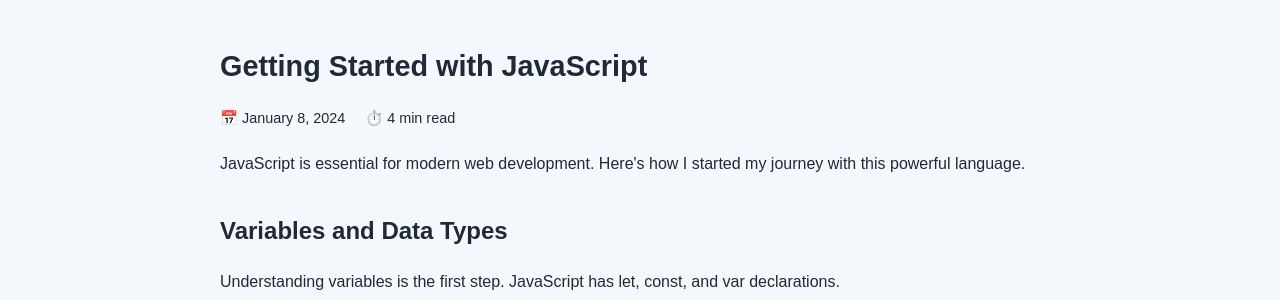
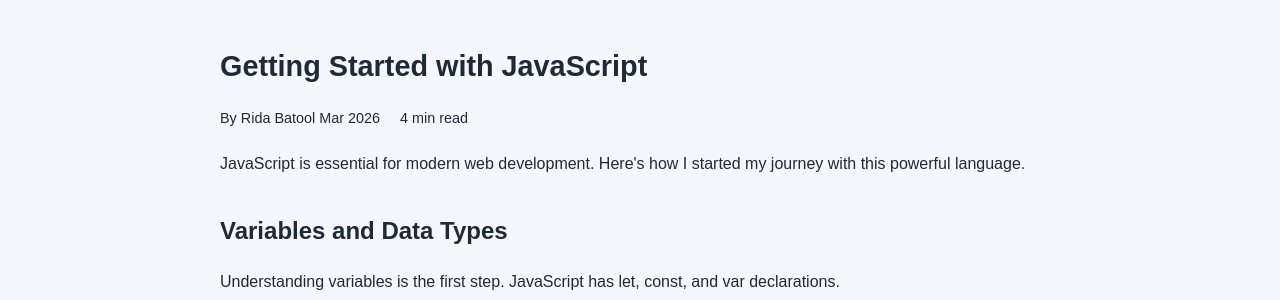
Before and after one commit to ridabatoolsaleem-wq/rida_batool, a Jekyll site: the page built from blog.md, in a window 1280 px wide and 900 px high, scrolled down 1997 px. Shown: the part 150-450 px from the top of the window. Built offline with Jekyll 4.4.1, drawn with Linux system fonts in a browser that asks for light colours.

Commit message:
Update blog.md

```diff
--- a/blog.md
+++ b/blog.md
@@ -7,7 +7,6 @@ permalink: /blog/
 <link rel="stylesheet" href="{{ '/assets/css/style.css' | relative_url }}">
 
 <div class="custom-blog-container">
-  <!-- Banner Image -->
   <div class="custom-banner">
     <img src="{{ '/assets/image_2.jpeg' | relative_url }}" alt="Blog Banner" class="custom-banner-image">
     <div class="custom-banner-overlay">
@@ -16,7 +15,6 @@ permalink: /blog/
     </div>
   </div>
 
-  <!-- Article 1 -->
   <article class="custom-article-card">
     <div class="custom-article-content">
       <h2 class="custom-article-title">Using Flexbox for easy alignment</h2>
@@ -95,14 +93,13 @@ p {
     </div>
   </article>
 
-  <!-- Article 2 -->
   <article class="custom-article-card">
     <div class="custom-article-content">
       <h2 class="custom-article-title">Getting Started with JavaScript</h2>
 
       <div class="custom-article-meta">
-        <span>📅 January 8, 2024</span>
-        <span>⏱️ 4 min read</span>
+        <span>By Rida Batool Mar 2026</span>
+        <span>4 min read</span>
       </div>
 
       <div class="custom-article-text">
```
